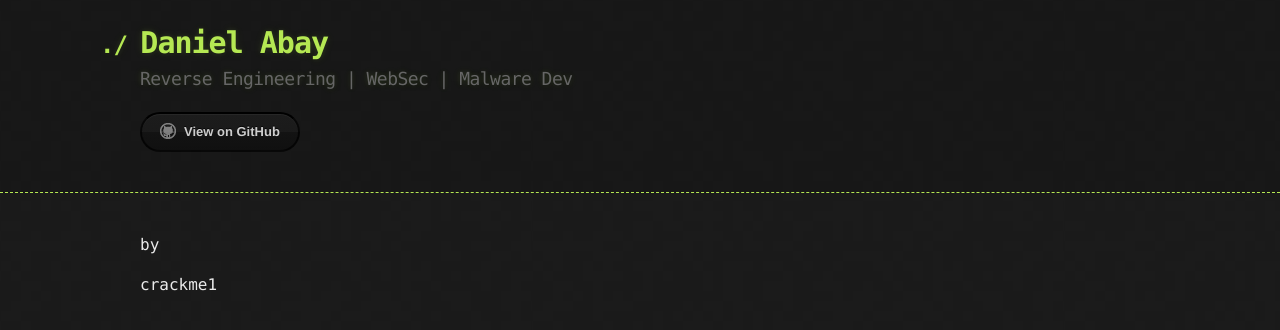
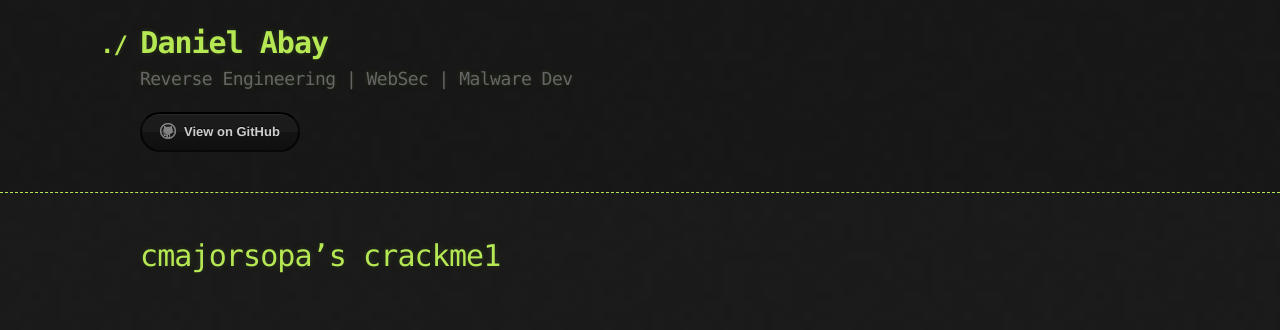
Before and after one commit to Ab4y98/ab4y98.github.io, a Jekyll site: the page built from writeups/majorsopa/crackme1.md, in a window 1280 px wide. Shown: the top 330 px of the page. Built offline with Jekyll 4.4.1, drawn with Linux system fonts in a browser that asks for light colours; our own code applies the rules of GitHub Pages for plain Markdown files.

Commit message:
Update crackme1.md

```diff
--- a/writeups/majorsopa/crackme1.md
+++ b/writeups/majorsopa/crackme1.md
@@ -1,5 +1 @@
----
-layout: post
----
-
-crackme1
+# cmajorsopa's crackme1
```
